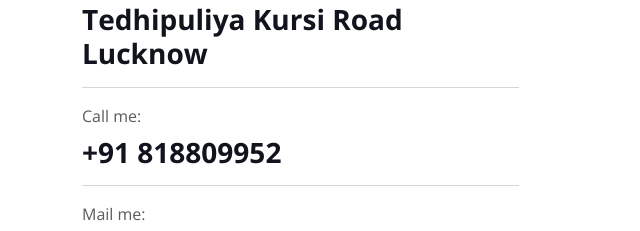
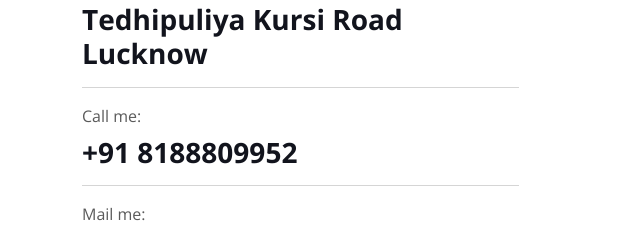
Before and after one commit to Solution-4-U/Solution-4-U.github.io, a plain HTML site: page index.html in a window 1280 px wide. Shown: the part 5440-5671 px from the top of the page, 0-640 px from the left. Drawn offline with nearby package versions, Linux system fonts and the light colour scheme.

Commit message:
Update index.html

```diff
--- a/index.html
+++ b/index.html
@@ -586,7 +586,7 @@
                     <h3 class="fw-bold">Tedhipuliya Kursi Road Lucknow</h3>
                     <hr class="w-100">
                     <p class="mb-2">Call me:</p>
-                    <h3 class="fw-bold">+91 818809952</h3>
+                    <h3 class="fw-bold">+91 8188809952</h3>
                     <hr class="w-100">
                     <p class="mb-2">Mail me:</p>
                     <h3 class="fw-bold">nadimahamad5622@gmail.com</h3>
```
